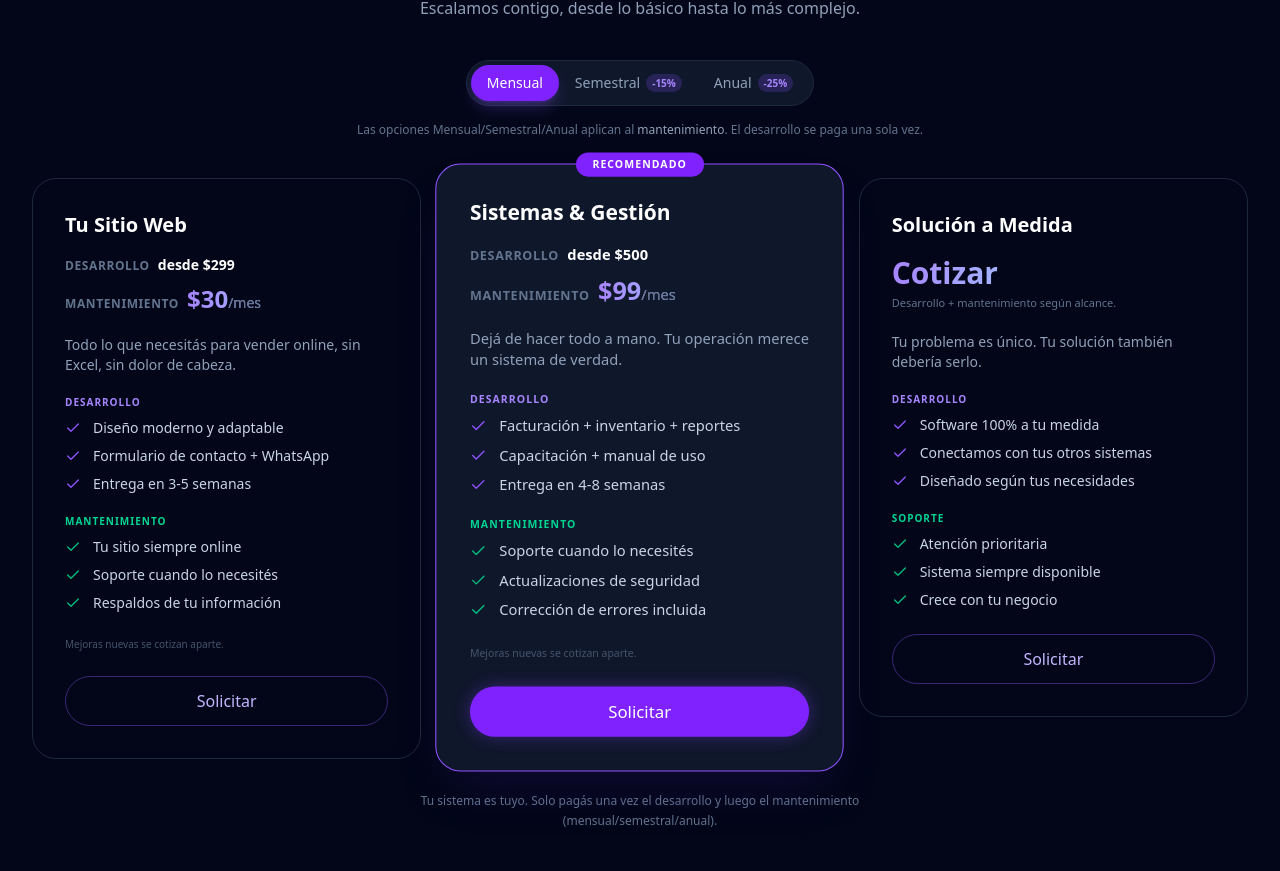
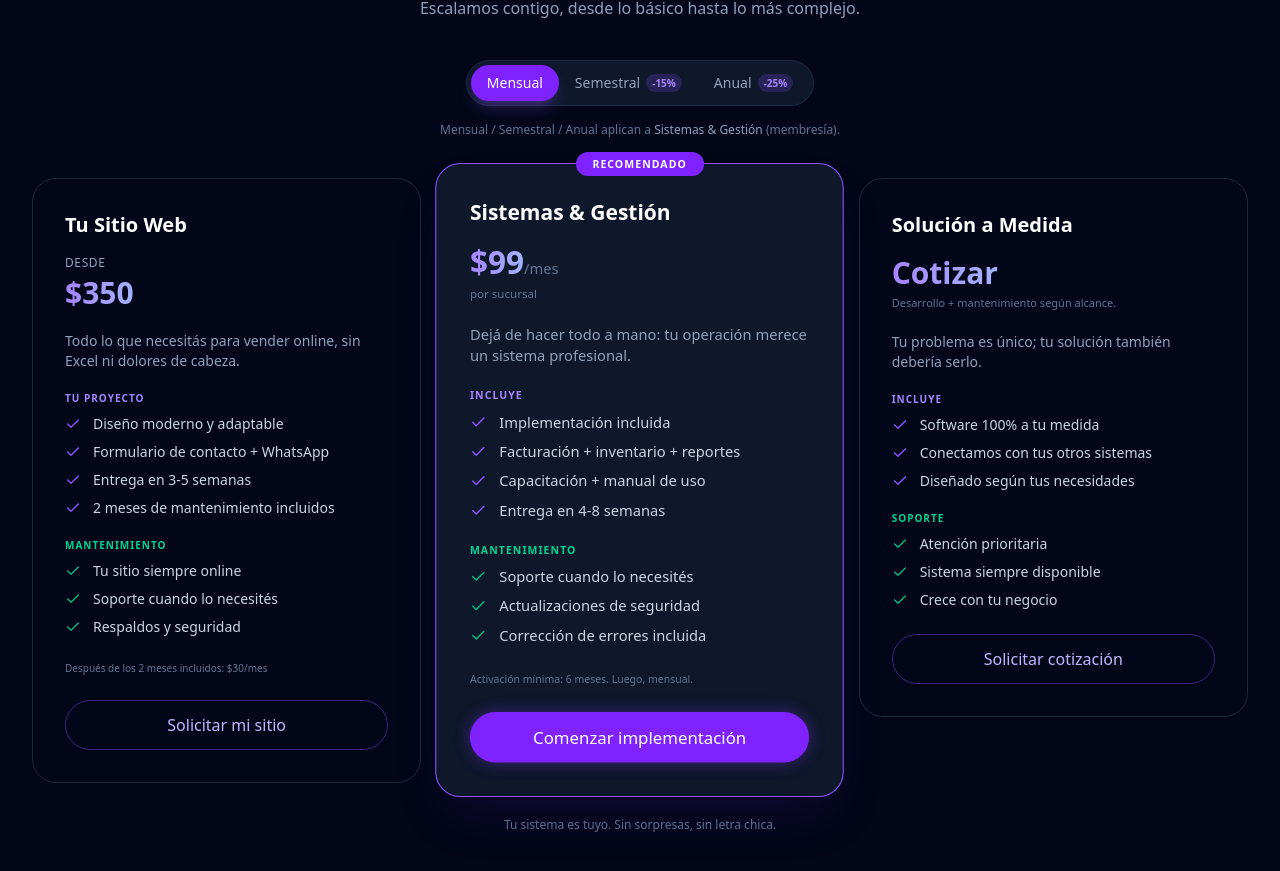
Before and after one commit to DETDevs/DET.Porfolio.App, a React (Vite) app: page / in a window 1280 px wide. Shown: the part 3799-4670 px from the top of the page. Built offline with nearby package versions, Linux system fonts and the light colour scheme.

Commit message:
fix princing

```diff
--- a/src/config/constants.ts
+++ b/src/config/constants.ts
@@ -126,36 +126,40 @@ export const PLANS: PricingPlan[] = [
     {
         id: 'starter',
         title: "Tu Sitio Web",
-        implementationPrice: "desde $299",
+        implementationPrice: "desde $350",
         prices: {
             monthly: "$30",
             semiannual: "$26",
             annual: "$23",
         },
-        desc: "Todo lo que necesitás para vender online, sin Excel, sin dolor de cabeza.",
+        desc: "Todo lo que necesitás para vender online, sin Excel ni dolores de cabeza.",
         devFeatures: [
             "Diseño moderno y adaptable",
             "Formulario de contacto + WhatsApp",
             "Entrega en 3-5 semanas",
+            "2 meses de mantenimiento incluidos",
         ],
         membershipFeatures: [
             "Tu sitio siempre online",
             "Soporte cuando lo necesités",
-            "Respaldos de tu información",
+            "Respaldos y seguridad",
         ],
         highlight: false,
+        disclaimer: "Después de los 2 meses incluidos: $30/mes",
+        cta: "Solicitar mi sitio",
     },
     {
         id: 'growth',
         title: "Sistemas & Gestión",
-        implementationPrice: "desde $500",
+        implementationPrice: "",
         prices: {
             monthly: "$99",
             semiannual: "$85",
             annual: "$75",
         },
-        desc: "Dejá de hacer todo a mano. Tu operación merece un sistema de verdad.",
+        desc: "Dejá de hacer todo a mano: tu operación merece un sistema profesional.",
         devFeatures: [
+            "Implementación incluida",
             "Facturación + inventario + reportes",
             "Capacitación + manual de uso",
             "Entrega en 4-8 semanas",
@@ -166,17 +170,19 @@ export const PLANS: PricingPlan[] = [
             "Corrección de errores incluida",
         ],
         highlight: true,
+        disclaimer: "Activación mínima: 6 meses. Luego, mensual.",
+        cta: "Comenzar implementación",
     },
     {
         id: 'enterprise',
         title: "Solución a Medida",
-        implementationPrice: "a cotizar",
+        implementationPrice: "",
         prices: {
             monthly: "Cotizar",
             semiannual: "Cotizar",
             annual: "Cotizar",
         },
-        desc: "Tu problema es único. Tu solución también debería serlo.",
+        desc: "Tu problema es único; tu solución también debería serlo.",
         devFeatures: [
             "Software 100% a tu medida",
             "Conectamos con tus otros sistemas",
@@ -188,6 +194,7 @@ export const PLANS: PricingPlan[] = [
             "Crece con tu negocio",
         ],
         highlight: false,
+        cta: "Solicitar cotización",
     },
 ];
 export const CONTACT_INFO = {
--- a/src/core/types/index.ts
+++ b/src/core/types/index.ts
@@ -37,6 +37,8 @@ export interface PricingPlan {
     devFeatures: string[];
     membershipFeatures: string[];
     highlight: boolean;
+    disclaimer?: string;
+    cta?: string;
 }
 
 export interface ButtonProps {
--- a/src/features/landing/Pricing.tsx
+++ b/src/features/landing/Pricing.tsx
@@ -84,9 +84,9 @@ export const Pricing = () => {
           variants={fadeUpVariants}
           className="text-center text-xs text-slate-500 mb-10"
         >
-          Las opciones Mensual/Semestral/Anual aplican al{" "}
-          <span className="text-slate-400 font-medium">mantenimiento</span>. El
-          desarrollo se paga una sola vez.
+          Mensual / Semestral / Anual aplican a{" "}
+          <span className="text-slate-400 font-medium">Sistemas & Gestión</span>{" "}
+          (membresía).
         </motion.p>
 
         <div className="grid grid-cols-1 md:grid-cols-3 gap-6 items-start">
@@ -123,41 +123,36 @@ export const Pricing = () => {
                       Desarrollo + mantenimiento según alcance.
                     </p>
                   </div>
-                ) : (
-                  <div className="mb-5 space-y-2">
-                    <div className="flex items-baseline gap-2">
-                      <div className="flex flex-col">
-                        <span className="text-xs font-semibold uppercase tracking-wider text-slate-500">
-                          Desarrollo
+                ) : plan.implementationPrice ? (
+                  <div className="mb-5">
+                    <span className="text-xs font-medium uppercase tracking-wider text-slate-400 block mb-1">
+                      Desde
+                    </span>
+                    <span className="text-3xl font-bold text-transparent bg-clip-text bg-linear-to-r from-violet-400 to-indigo-300">
+                      $350
                     </span>
                   </div>
-                      <span className="text-sm font-bold text-white">
-                        {plan.implementationPrice}
-                      </span>
-                    </div>
-
-                    <div className="flex items-baseline gap-2">
-                      <div className="flex flex-col">
-                        <span className="text-xs font-semibold uppercase tracking-wider text-slate-500">
-                          Mantenimiento
-                        </span>
-                      </div>
+                ) : (
+                  <div className="mb-5">
                     <AnimatePresence mode="wait">
-                        <motion.span
+                      <motion.div
                         key={activeTab}
                         initial={{ opacity: 0, y: 6 }}
                         animate={{ opacity: 1, y: 0 }}
                         exit={{ opacity: 0, y: -6 }}
                         transition={{ duration: 0.2 }}
-                          className="text-2xl font-bold text-transparent bg-clip-text bg-linear-to-r from-violet-400 to-indigo-300"
                       >
+                        <span className="text-3xl font-bold text-transparent bg-clip-text bg-linear-to-r from-violet-400 to-indigo-300">
                           {plan.prices[activeTab]}
+                        </span>
                         <span className="text-sm text-slate-500 font-normal">
                           /mes
                         </span>
-                        </motion.span>
+                      </motion.div>
                     </AnimatePresence>
-                    </div>
+                    <p className="text-[11px] text-slate-500 mt-1">
+                      por sucursal
+                    </p>
                   </div>
                 )}
 
@@ -165,7 +160,7 @@ export const Pricing = () => {
 
                 <div className="space-y-2 mb-2">
                   <p className="text-[10px] font-bold uppercase tracking-widest text-violet-400">
-                    Desarrollo
+                    {plan.implementationPrice ? "Tu proyecto" : "Incluye"}
                   </p>
                   {plan.devFeatures.map((feat: string, fi: number) => (
                     <div
@@ -193,15 +188,15 @@ export const Pricing = () => {
                   ))}
                 </div>
 
-                {!isEnterprise && (
-                  <p className="text-[10px] text-slate-600 mb-6">
-                    Mejoras nuevas se cotizan aparte.
+                {plan.disclaimer && (
+                  <p className="text-[10px] text-slate-500 mb-6">
+                    {plan.disclaimer}
                   </p>
                 )}
 
                 <div className="mt-auto">
                   <a
-                    href={`https://wa.me/50587140989?text=${encodeURIComponent(`Hola, me interesa el plan "${plan.title}". ¿Podemos conversar?`)}`}
+                    href={`https://wa.me/50587140989?text=${encodeURIComponent(`Hola, me interesa el plan \"${plan.title}\". ¿Podemos conversar?`)}`}
                     target="_blank"
                     rel="noopener noreferrer"
                     className="no-underline"
@@ -210,7 +205,7 @@ export const Pricing = () => {
                       variant={plan.highlight ? "primary" : "outline"}
                       className="w-full"
                     >
-                      {isEnterprise ? "Solicitar" : "Solicitar"}
+                      {plan.cta || "Solicitar"}
                     </Button>
                   </a>
                 </div>
@@ -223,8 +218,7 @@ export const Pricing = () => {
           variants={fadeUpVariants}
           className="text-center text-xs text-slate-500 mt-8 max-w-lg mx-auto leading-relaxed"
         >
-          Tu sistema es tuyo. Solo pagás una vez el desarrollo y luego el
-          mantenimiento (mensual/semestral/anual).
+          Tu sistema es tuyo. Sin sorpresas, sin letra chica.
         </motion.p>
       </motion.div>
     </Section>
```
Lines whose indentation alone changed are shown as unchanged.
